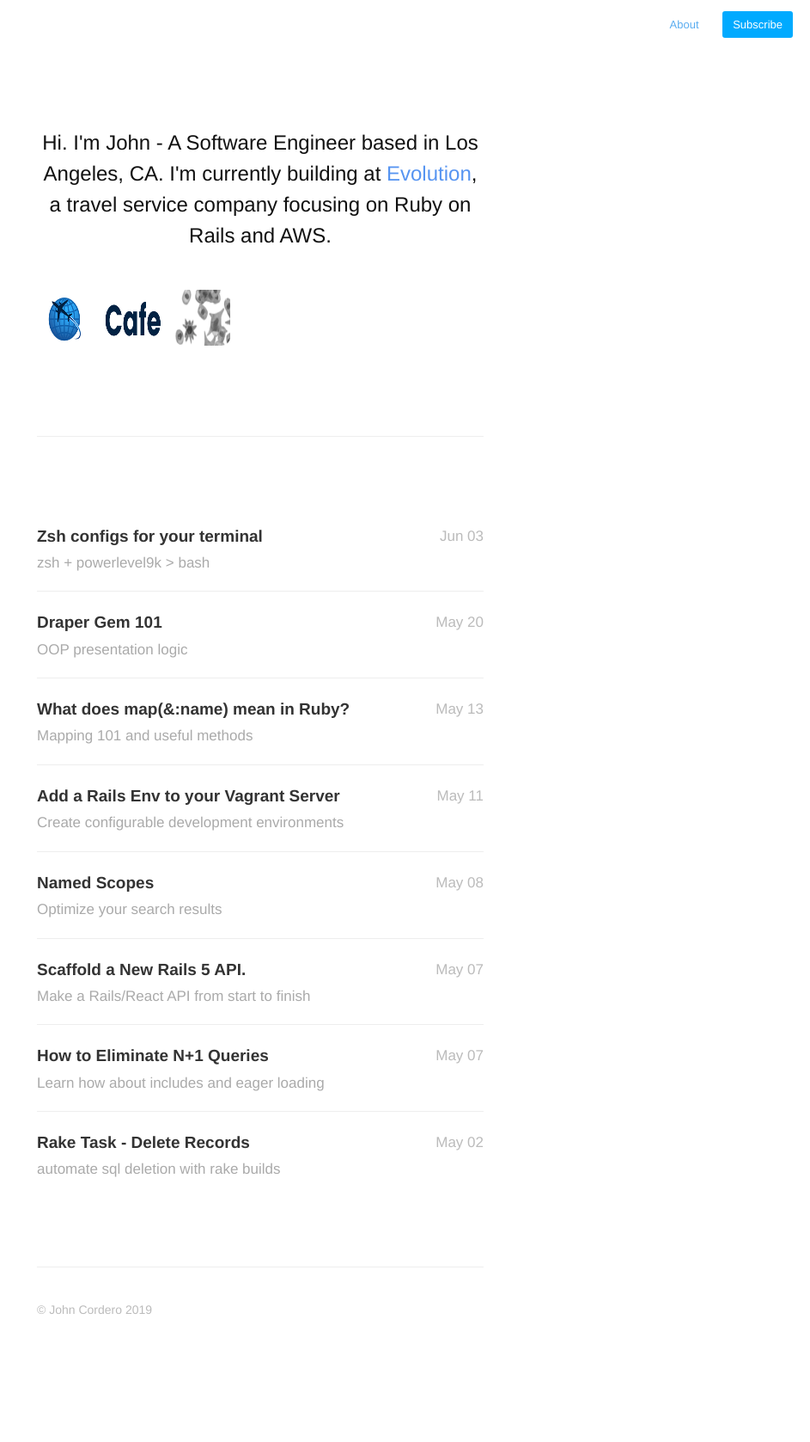
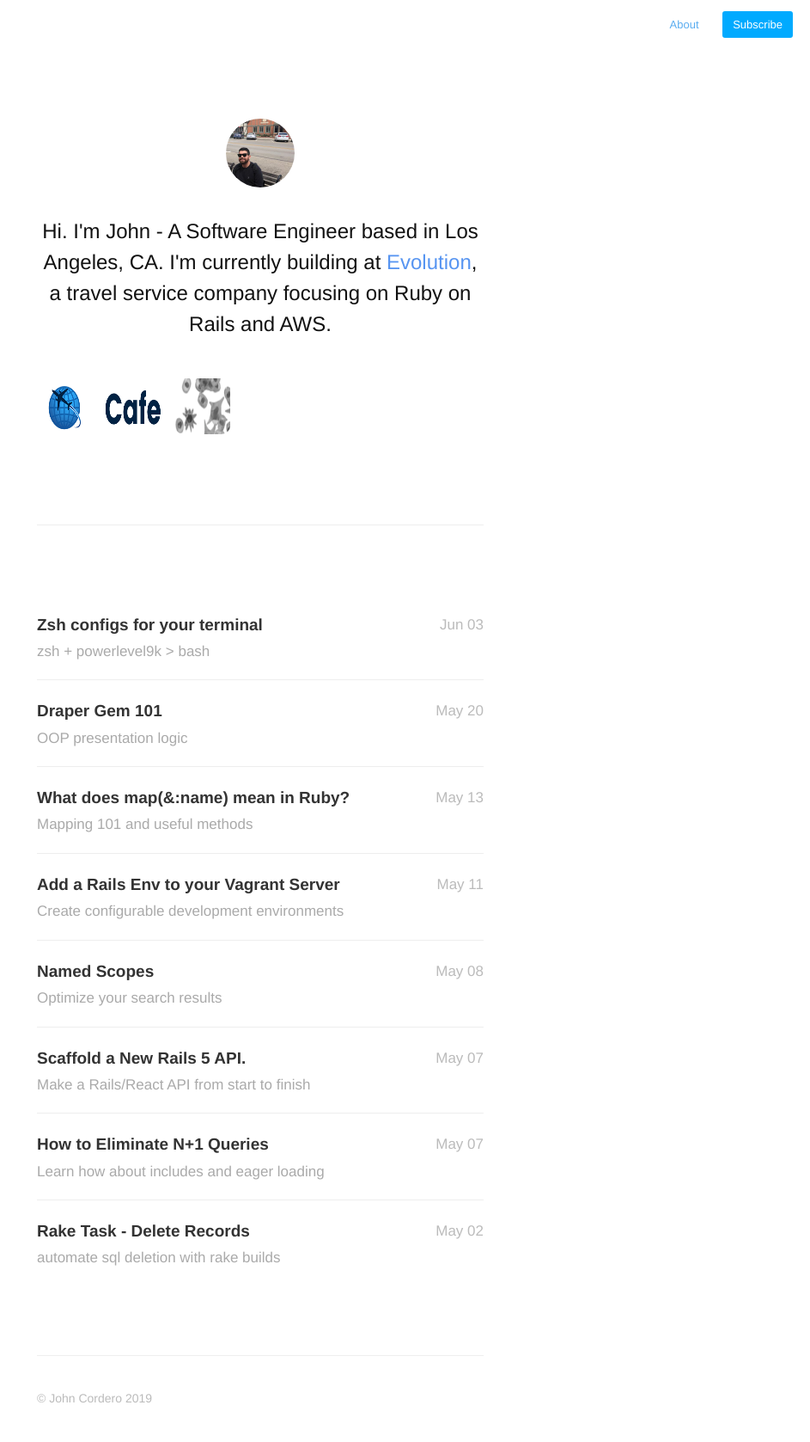
Before and after one commit to johncorderox/johncorderox.github.io, a Jekyll site: the page built from index.html, in a window 1280 px wide. Shown: the whole page at 86% size, without its empty margins (337-1280 px from the left). Built offline with Jekyll 4.4.1, drawn with Linux system fonts in a browser that asks for light colours; nearby versions of some CDN libraries; the list of posts is cut into pages by our own code; before the commit the page ends 1574 px from its top, so only the background shows below that.

Commit message:
pics included!

```diff
--- a/_includes/profile.html
+++ b/_includes/profile.html
@@ -10,10 +10,10 @@
           {% endif %}
         {% if site.aboutPage %}
             <a href="{{ "/" | relative_url  }}about">
-                <!-- <img id="avatar" class="2x" src="{{ "/" | relative_url  }}assets/images/avatar.png"/> -->
+                <img id="avatar" class="2x" src="{{ "/" | relative_url  }}assets/images/avatar.png"/>
             </a>
         {% else %}
-            <!-- <img id="avatar" class="2x" src="{{ "/" | relative_url  }}assets/images/avatar.png"/> -->
+            <img id="avatar" class="2x" src="{{ "/" | relative_url  }}assets/images/avatar.png"/>
         {% endif %}
               <h2>{{ site.description }}</h2>
         {% include pics.html %}
```
Also changed, not shown: 3 other files.
